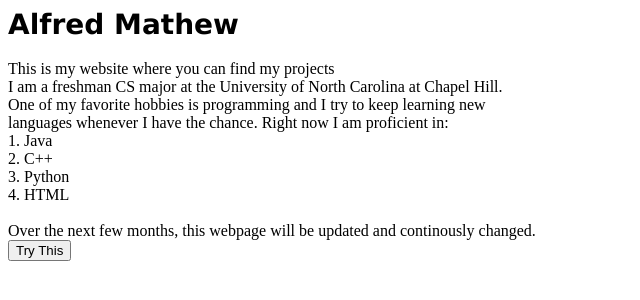
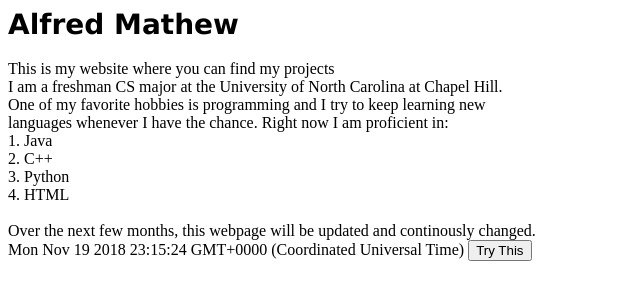
Before and after one commit to alfmat/alfmat.github.io, a plain HTML site: page index.html in a window 1280 px wide. Both pictures are taken after a click on the button "Try This". Shown: the whole page, without its empty margins (0-640 px from the left). Drawn offline with Linux system fonts and the light colour scheme.

Commit message:
changed button function

```diff
--- a/index.html
+++ b/index.html
@@ -26,6 +26,9 @@
 
     <!-- Notice that in this button definition, onclick provides instructions
     in javascript, this could be more useful than typing code in the .js file -->
+
+    <p2 id = "date"></p2>
+
     <button type="button" onclick="displayDate()">Try This</button>
 
     <!-- This is the call to the .js file that has all our functions in it -->
--- a/main.js
+++ b/main.js
@@ -15,7 +15,7 @@ function displayPic() {
 }
 
 function displayDate() {
-    return new Date();
+    document.getElementById("date").innerHTML = (new Date()).toString();
 }
 
 /**
```
